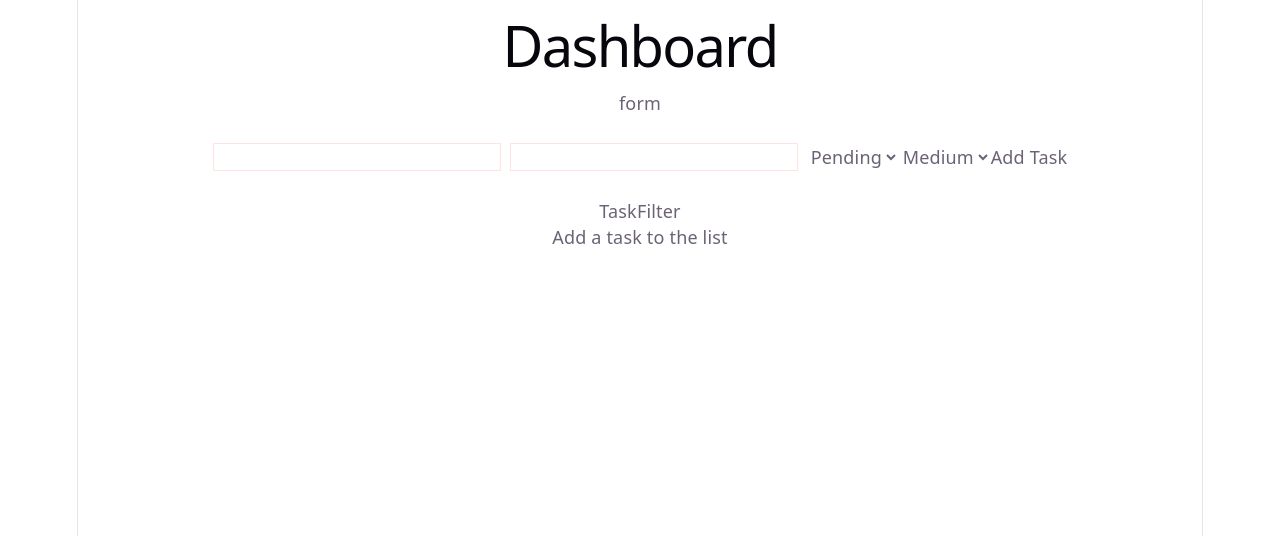
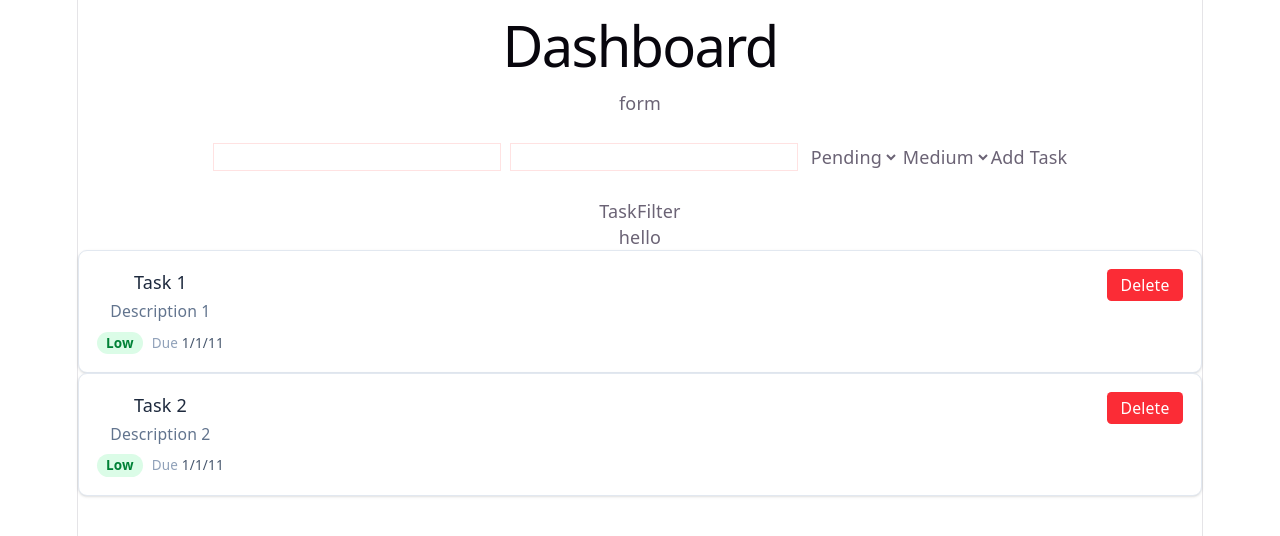
Before and after one commit to jfoskin/task-management-dashboard, a React (Vite) app: page / in a window 1280 px wide. Shown: the top 536 px of the page. Built offline with nearby package versions, Linux system fonts and the light colour scheme.

Commit message:
feat: restore and enhance task properties in Dashboard and TaskItem components

```diff
--- a/src/components/Dashboard/Dashboard.tsx
+++ b/src/components/Dashboard/Dashboard.tsx
@@ -6,22 +6,22 @@
 
 
 const testTasks: Task[] = [
-  // {
-  //   id: 'task1Id',
-  //     title: 'Task 1',
-  //     description: 'Description 1',
-  //     status: 'pending',
-  //     priority: 'low',
-  //     dueDate: '1/1/11',
-  // },
-  // {
-  //   id: 'task2Id',
-  //     title: 'Task 2',
-  //     description: 'Description 2',
-  //     status: 'pending',
-  //     priority: 'low',
-  //     dueDate: '1/1/11',
-  // },
+  {
+    id: 'task1Id',
+      title: 'Task 1',
+      description: 'Description 1',
+      status: 'pending',
+      priority: 'low',
+      dueDate: '1/1/11',
+  },
+  {
+    id: 'task2Id',
+      title: 'Task 2',
+      description: 'Description 2',
+      status: 'pending',
+      priority: 'low',
+      dueDate: '1/1/11',
+  },
 ]
 
 function Dashboard() {
--- a/src/components/TaskList/TaskItem.tsx
+++ b/src/components/TaskList/TaskItem.tsx
@@ -5,34 +5,34 @@
   // const statusOptions: TaskStatus[] = ['pending', 'in progress', 'on hold', 'completed']
 
 
+  const priorityColors: Record<string, string> = {
+    low: 'bg-green-100 text-green-700',
+    medium: 'bg-yellow-100 text-yellow-700',
+    high: 'bg-red-100 text-red-700',
+  }
+
   return (
-    <div>
+    <div className="flex items-start justify-between gap-4 rounded-lg border border-slate-200 bg-white p-4 shadow-sm dark:border-slate-700 dark:bg-slate-800">
+      <div className="flex flex-col gap-1">
+        <p className="font-medium text-slate-800 dark:text-slate-100">{task.title}</p>
+        <p className="text-sm text-slate-500 dark:text-slate-400">{task.description}</p>
+        <div className="mt-1 flex items-center gap-2">
+          <span className={`rounded-full px-2 py-0.5 text-xs font-semibold capitalize ${priorityColors[task.priority]}`}>
+            {task.priority}
+          </span>
+          <p className="text-xs text-slate-400 dark:text-slate-500">
+            Due <span className="font-medium text-slate-600 dark:text-slate-300">{task.dueDate}</span>
+          </p>
+        </div>
+      </div>
 
-    {/* <h4>{task.status}</h4> */}
-    <p>{task.description}</p>
-    <p>{task.priority}</p>
-
-     <p className="text-sm text-slate-500 dark:text-slate-400">
-          Due <span className="font-medium text-slate-700 dark:text-slate-200">{task.dueDate}</span>
-     </p>
-
-
-    {/* <select value={task.status} onChange={(e)=> onStatusChange(task.id, e.target.value as TaskStatus)} >
-
-      {statusOptions.map((status) => (
-              <option key={status} value={status}>
-                {status}
-              </option>
-            ))}
-
-
-    </select> */}
-
-     <button
-            type="button"
-            onClick={() => onDelete(task.id)}> Delete
-     </button>
-
+      <button
+        type="button"
+        onClick={() => onDelete(task.id)}
+        className="rounded bg-red-500 px-3 py-1 text-sm font-medium text-white hover:bg-red-600 active:bg-red-700"
+      >
+        Delete
+      </button>
     </div>
   )
 }
```
